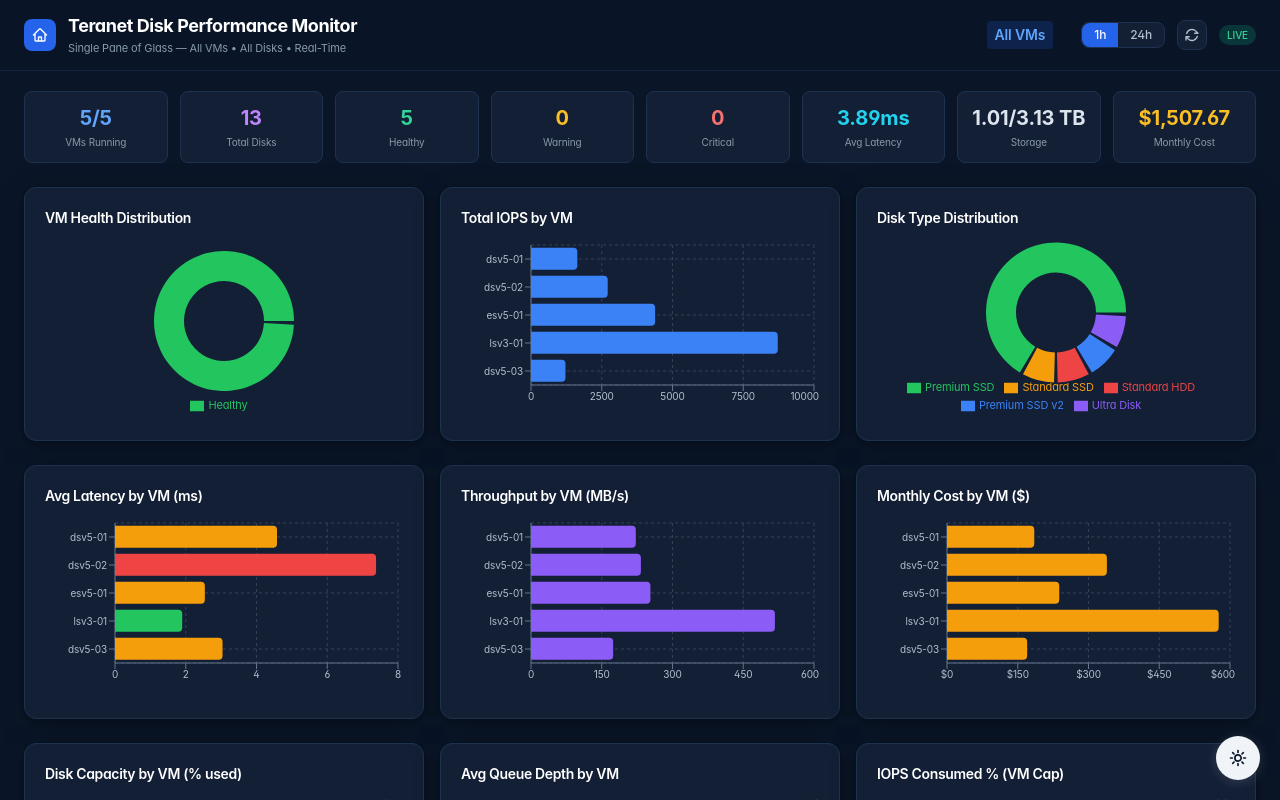
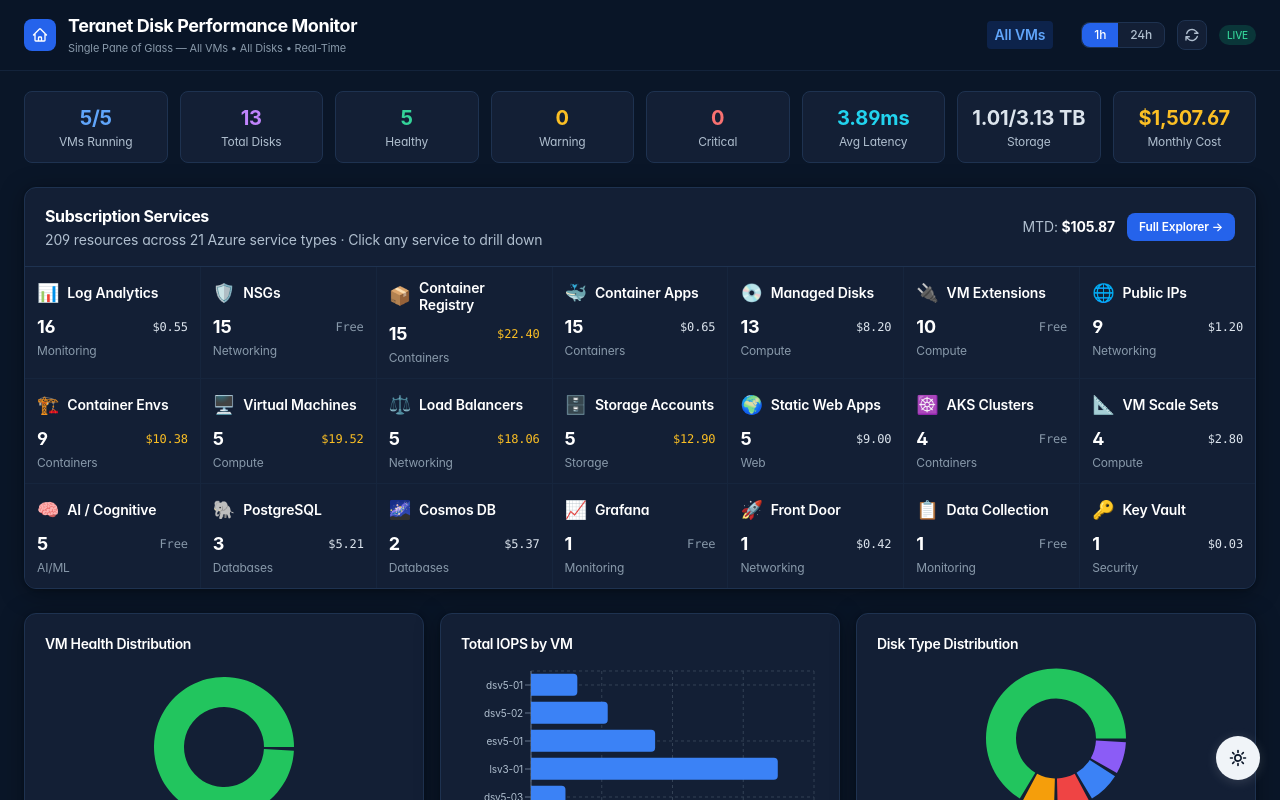
Before and after one commit to KrishnaDistributedcomputing/azure-disk-monitoring, a Next.js app in the folder dashboard/: page /monitor in a window 1280 px wide. Shown: the top 800 px of the page. Built offline with nearby package versions, Linux system fonts and the light colour scheme.

Commit message:
Add subscription services inventory grid to Single Pane Monitor page

```diff
--- a/dashboard/src/app/monitor/page.tsx
+++ b/dashboard/src/app/monitor/page.tsx
@@ -209,9 +209,62 @@ export default function MonitorPage() {
               ].map((kpi) => (
                 <div key={kpi.label} className="rounded-lg border border-slate-700 bg-slate-800 px-3 py-3 text-center">
                   <div className={`text-xl font-bold ${kpi.color}`}>{kpi.value}</div>
-                  <div className="text-[10px] text-slate-500 mt-0.5">{kpi.label}</div>
+                  <div className="text-xs text-slate-400 mt-0.5">{kpi.label}</div>
                 </div>
               ))}
+            </div>
+
+            {/* ============= SUBSCRIPTION SERVICES INVENTORY ============= */}
+            <div className="rounded-xl border border-slate-700 bg-slate-800 overflow-hidden">
+              <div className="px-5 py-4 border-b border-slate-700 flex items-center justify-between">
+                <div>
+                  <h3 className="text-base font-bold text-white">Subscription Services</h3>
+                  <p className="text-sm text-slate-400 mt-0.5">209 resources across 21 Azure service types · Click any service to drill down</p>
+                </div>
+                <div className="flex items-center gap-3">
+                  <span className="text-sm text-slate-400">MTD: <strong className="text-white">$105.87</strong></span>
+                  <Link href="/services" className="rounded-lg bg-blue-600 px-3 py-1.5 text-xs font-semibold text-white hover:bg-blue-700 transition-colors">Full Explorer →</Link>
+                </div>
+              </div>
+              <div className="grid grid-cols-2 sm:grid-cols-3 lg:grid-cols-4 xl:grid-cols-7 gap-px bg-slate-700/30">
+                {[
+                  { icon: '📊', name: 'Log Analytics', count: 16, cost: 0.55, cat: 'Monitoring' },
+                  { icon: '🛡️', name: 'NSGs', count: 15, cost: 0, cat: 'Networking' },
+                  { icon: '📦', name: 'Container Registry', count: 15, cost: 22.40, cat: 'Containers' },
+                  { icon: '🐳', name: 'Container Apps', count: 15, cost: 0.65, cat: 'Containers' },
+                  { icon: '💿', name: 'Managed Disks', count: 13, cost: 8.20, cat: 'Compute' },
+                  { icon: '🔌', name: 'VM Extensions', count: 10, cost: 0, cat: 'Compute' },
+                  { icon: '🌐', name: 'Public IPs', count: 9, cost: 1.20, cat: 'Networking' },
+                  { icon: '🏗️', name: 'Container Envs', count: 9, cost: 10.38, cat: 'Containers' },
+                  { icon: '🖥️', name: 'Virtual Machines', count: 5, cost: 19.52, cat: 'Compute' },
+                  { icon: '⚖️', name: 'Load Balancers', count: 5, cost: 18.06, cat: 'Networking' },
+                  { icon: '🗄️', name: 'Storage Accounts', count: 5, cost: 12.90, cat: 'Storage' },
+                  { icon: '🌍', name: 'Static Web Apps', count: 5, cost: 9.00, cat: 'Web' },
+                  { icon: '☸️', name: 'AKS Clusters', count: 4, cost: 0, cat: 'Containers' },
+                  { icon: '📐', name: 'VM Scale Sets', count: 4, cost: 2.80, cat: 'Compute' },
+                  { icon: '🧠', name: 'AI / Cognitive', count: 5, cost: 0, cat: 'AI/ML' },
+                  { icon: '🐘', name: 'PostgreSQL', count: 3, cost: 5.21, cat: 'Databases' },
+                  { icon: '🌌', name: 'Cosmos DB', count: 2, cost: 5.37, cat: 'Databases' },
+                  { icon: '📈', name: 'Grafana', count: 1, cost: 0, cat: 'Monitoring' },
+                  { icon: '🚀', name: 'Front Door', count: 1, cost: 0.42, cat: 'Networking' },
+                  { icon: '📋', name: 'Data Collection', count: 1, cost: 0, cat: 'Monitoring' },
+                  { icon: '🔑', name: 'Key Vault', count: 1, cost: 0.03, cat: 'Security' },
+                ].map(svc => (
+                  <Link href="/services" key={svc.name} className="bg-slate-800 px-3 py-3 hover:bg-slate-700/40 transition-colors cursor-pointer group block">
+                    <div className="flex items-center gap-2 mb-1.5">
+                      <span className="text-lg" aria-hidden="true">{svc.icon}</span>
+                      <span className="text-sm font-semibold text-white group-hover:text-blue-400 transition-colors leading-tight">{svc.name}</span>
+                    </div>
+                    <div className="flex items-center justify-between">
+                      <span className="text-lg font-bold text-white">{svc.count}</span>
+                      <span className={`text-xs font-mono ${svc.cost > 10 ? 'text-amber-400' : svc.cost > 0 ? 'text-slate-300' : 'text-slate-500'}`}>
+                        {svc.cost > 0 ? `$${svc.cost.toFixed(2)}` : 'Free'}
+                      </span>
+                    </div>
+                    <div className="text-xs text-slate-500 mt-0.5">{svc.cat}</div>
+                  </Link>
+                ))}
+              </div>
             </div>
 
             {/* Fleet Charts Row 1 */}
```
